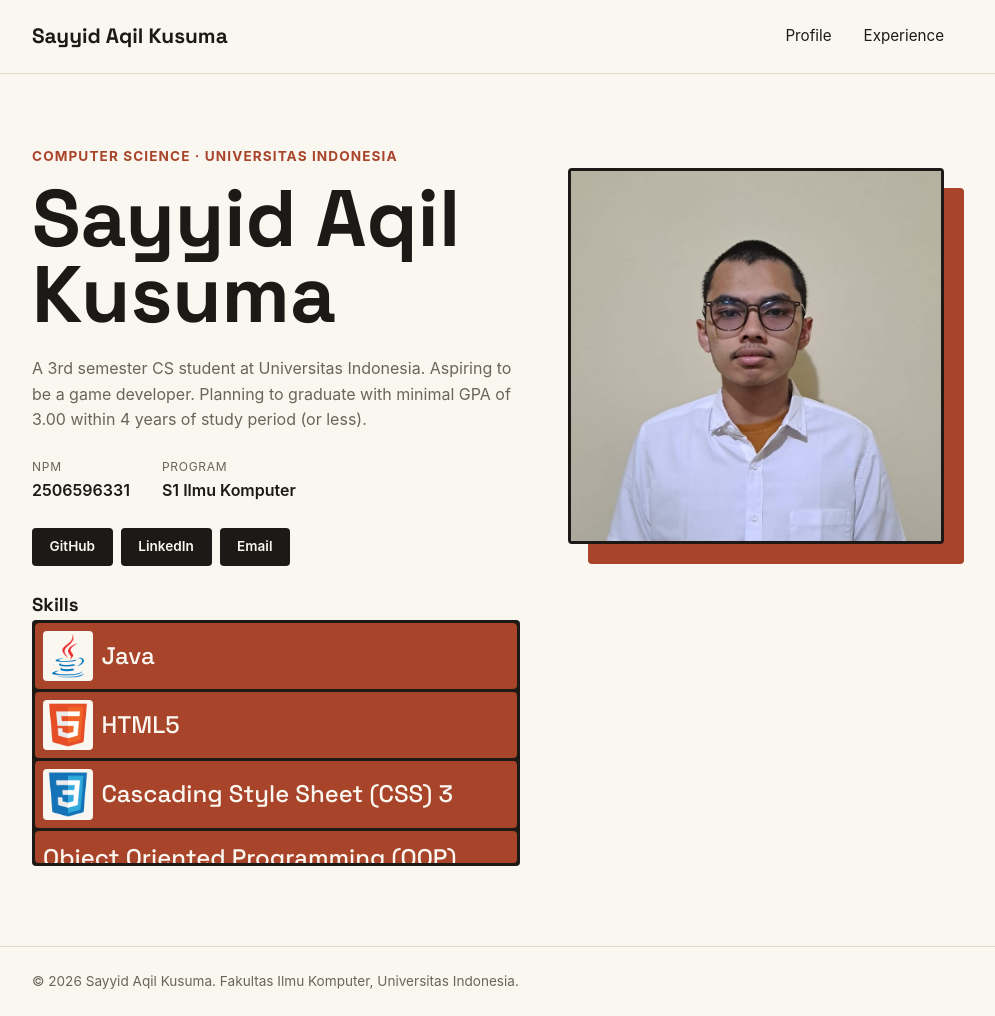
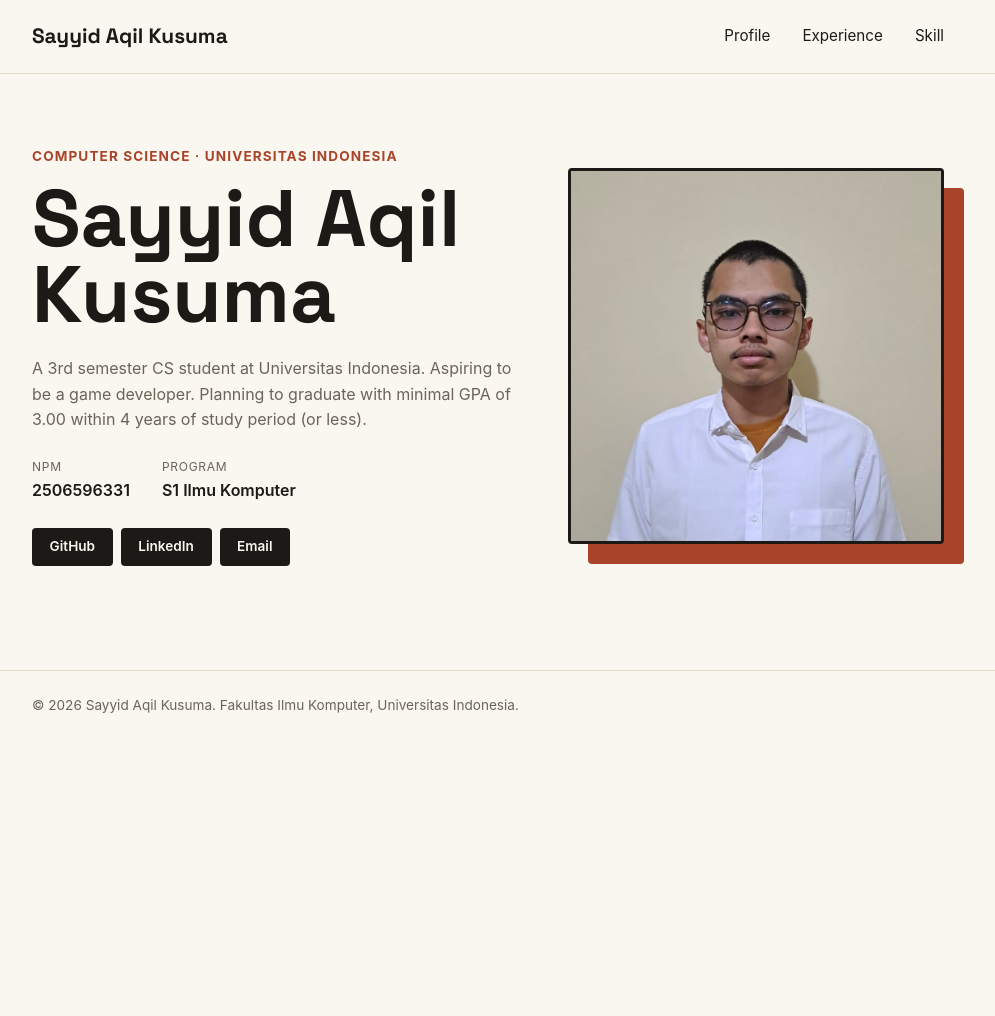
Before and after one commit to S-AqilKusuma/myportofolio, a Django app: page / in a window 1280 px wide. Shown: the whole page, without its empty margins (152-1147 px from the left). After the commit the page ends 713 px from the top, so only its background shows below. Run offline with Django 5.2, Linux system fonts and the light colour scheme.

Commit message:
feat: adding skill.html url to other templates and removing skill section from index.html

```diff
--- a/templates/experience.html
+++ b/templates/experience.html
@@ -16,6 +16,7 @@
             <nav>
                 <a href="{% url 'main:show_main' %}">Profile</a>
                 <a href="{% url 'main:show_experience' %}">Experience</a>
+                <a href="{% url 'main:show_skill' %}">Skill</a>
             </nav>
         </div>
     </header>
--- a/templates/index.html
+++ b/templates/index.html
@@ -16,6 +16,7 @@
             <nav>
                 <a href="{% url 'main:show_main' %}">Profile</a>
                 <a href="{% url 'main:show_experience' %}">Experience</a>
+                <a href="{% url 'main:show_skill' %}">Skill</a>
             </nav>
         </div>
     </header>
@@ -48,79 +49,7 @@
                         <a href="https://linkedin.com/in/sayyid-aqil-kusuma-724b1937b" class="social-link">LinkedIn</a>
                         <a href="mailto:sayyid.aqil@ui.ac.id" class="social-link">Email</a>
                     </div>
-
                 </div>
-                <!-- Bagian skill -->
-                <section class="hero-skills">
-                    <h1>Skills</h1>
-                    <!-- Border dari class skills yang dipisah supaya tidak terbawa
-                     ketika class skills di-scroll -->
-                    <div class="skills-border">
-                        <!-- Bagian skill yang dapat di-scroll yang menampilkan setiap skill -->
-                        <div class="skills">
-                            <!-- Bagian yang dapat di klik untuk menampikan detail skill.
-                             Atribut name diberikan supaya hanya satu detail skill yang
-                             dapat dibuka dalam satu waktu. -->
-                            <details class="skill-detail" name="skill">
-                                <!-- Nama skill beserta logonya -->
-                                <summary class="skill-summary">
-                                    <!-- Memberikan link asal dari gambar -->
-                                    <a href="https://techicons.dev/icons/java">
-                                    <img class="skill-logo" src="/static/img/Java.png" alt="Java Logo"></a>
-                                    Java
-                                </summary>
-                                <!-- Detail skill yang dipisah dari elemen <details> -->
-                                <p>
-                                    Experienced at programming using Java, Java's library, and Java
-                                    own's OOP implementation at an intermediate level.
-                                </p>
-                            </details>
-                            <details class="skill-detail" name="skill">
-                                <summary class="skill-summary">
-                                    <a href="https://techicons.dev/icons/html5">
-                                    <img class="skill-logo" src="/static/img/HTML5.png" alt="HTML5 Logo"></a>
-                                    HTML5
-                                </summary>
-                                <p>
-                                    Have a basic understanding of how HTML5 works and capable of
-                                    creating a basic static web using HTML5.
-                                </p>
-                            </details>
-                            <details class="skill-detail" name="skill">
-                                <summary class="skill-summary">
-                                    <a href="https://techicons.dev/icons/css3">
-                                    <img class="skill-logo" src="/static/img/CSS3.png" alt="CSS3 Logo"></a>
-                                    Cascading Style Sheet (CSS) 3
-                                </summary>
-                                <p>
-                                    Have a basic understanding of how CSS3 works and capable of
-                                    creating a basic design for existing static web using CSS3.
-                                </p>
-                            </details>
-                            <details class="skill-detail" name="skill">
-                                <summary class="skill-summary">
-                                    Object Oriented Programming (OOP)
-                                </summary>
-                                <p>
-                                    Have an intermediate level understanding of Object Oriented
-                                    paradigm and it's principles in programming. Also experienced at
-                                    implementing it when using some programming language like Java.
-                                </p>
-                            </details>
-                            <details class="skill-detail" name="skill">
-                                <summary class="skill-summary">
-                                    <a href="https://techicons.dev/icons/python">
-                                    <img class="skill-logo" src="/static/img/Python.png" alt="Python Logo"></a>
-                                    Python
-                                </summary>
-                                <p>
-                                    Capable of intermediate level of Python programmming. Have basic
-                                    capabilities of using Python's library.
-                                </p>
-                            </details>
-                        </div>
-                    </div>
-                </section>
             </div>
         </section>
     </main>
```
